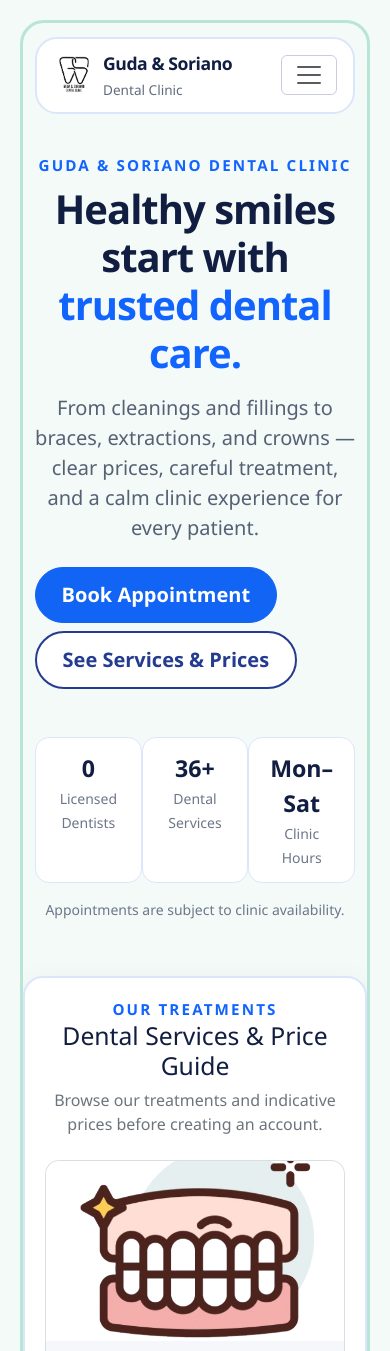
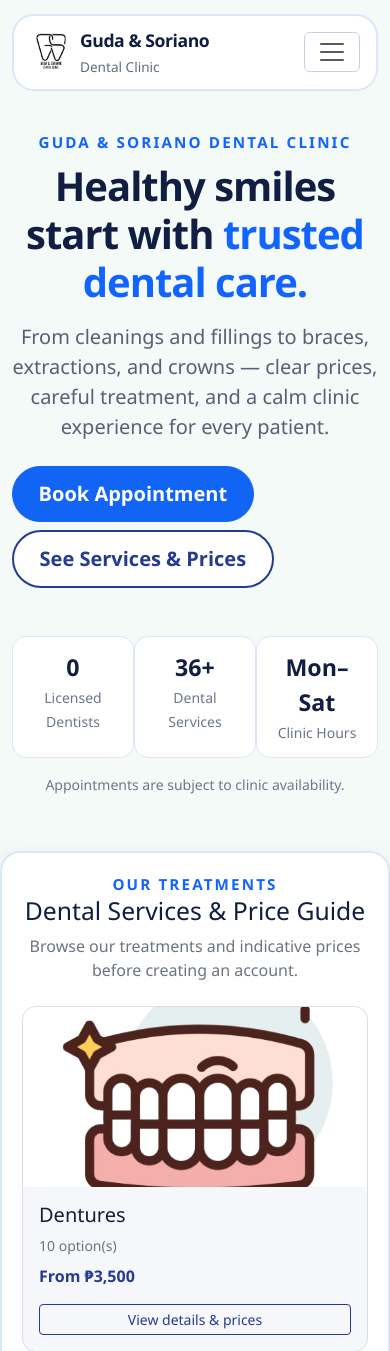
Before and after one commit to atreyuuu009/orachart-laravel, a Laravel app: page / in a window 390 px wide. Shown: the top 1351 px of the page. Run offline with Laravel 12, Linux system fonts and the light colour scheme; data comes from the database, SQL or seed files in the repository; data that the repository does not hold is empty.

Commit message:
I remove the main content container

```diff
--- a/public/css/theme.css
+++ b/public/css/theme.css
@@ -20,8 +20,6 @@
 body:has(.landing-nav) {
   background: #f4faf7;
 }
-.landing-page-shell { width: min(1600px, calc(100% - 64px)); min-height: 100vh; margin: 32px auto; padding: 36px; overflow: hidden; border-radius: 24px; background: #f4faf7; }
-.landing-page-content { min-height: calc(100vh - 136px); overflow: hidden; border: 5px solid #b9e5d5; border-radius: 38px; background: #f4faf7; }
 .landing-main { min-height: calc(100vh - 216px); }
 .landing-nav { padding: 0; background: transparent; }
 .landing-nav-frame { width: calc(100% - 64px); margin: 28px auto 0; padding: 0; }
@@ -70,8 +68,6 @@ body:has(.landing-nav) {
 .service-card-image { display: block; width: 100%; height: 180px; object-fit: cover; border-radius: .85rem .85rem 0 0; background: #fff; }
 .price-old { text-decoration: line-through; color: #8a93a5; font-size: .85rem; }
 @media (max-width: 991.98px) {
-  .landing-page-shell { width: calc(100% - 20px); margin: 10px auto; padding: 10px; border-radius: 18px; }
-  .landing-page-content { border-width: 3px; border-radius: 24px; }
   .landing-nav-frame { width: calc(100% - 24px); margin: 14px auto 0; }
   .landing-nav-inner { min-height: 64px; padding: .4rem 0; border-radius: 22px; }
   .landing-nav .navbar-brand { order: 1; margin-right: 0; }
--- a/resources/views/landing.blade.php
+++ b/resources/views/landing.blade.php
@@ -6,8 +6,6 @@
   $hoursText = $open->isEmpty() ? 'By appointment' : $dayNames[$open->first()->day_of_week].'–'.$dayNames[$open->last()->day_of_week];
 @endphp
 @section('body')
-<div class="landing-page-shell">
-<div class="landing-page-content">
 <nav class="landing-nav navbar navbar-expand-lg sticky-top">
   <div class="landing-nav-frame">
     <div class="landing-nav-inner">
@@ -102,6 +100,4 @@
 <footer class="bg-white border-top py-4"><div class="container d-flex flex-wrap justify-content-between gap-2 small text-secondary">
   <strong>Guda &amp; Soriano Dental Clinic</strong><span>© {{ date('Y') }} Dental Clinic Management System</span>
 </div></footer>
-</div>
-</div>
 @endsection
```
